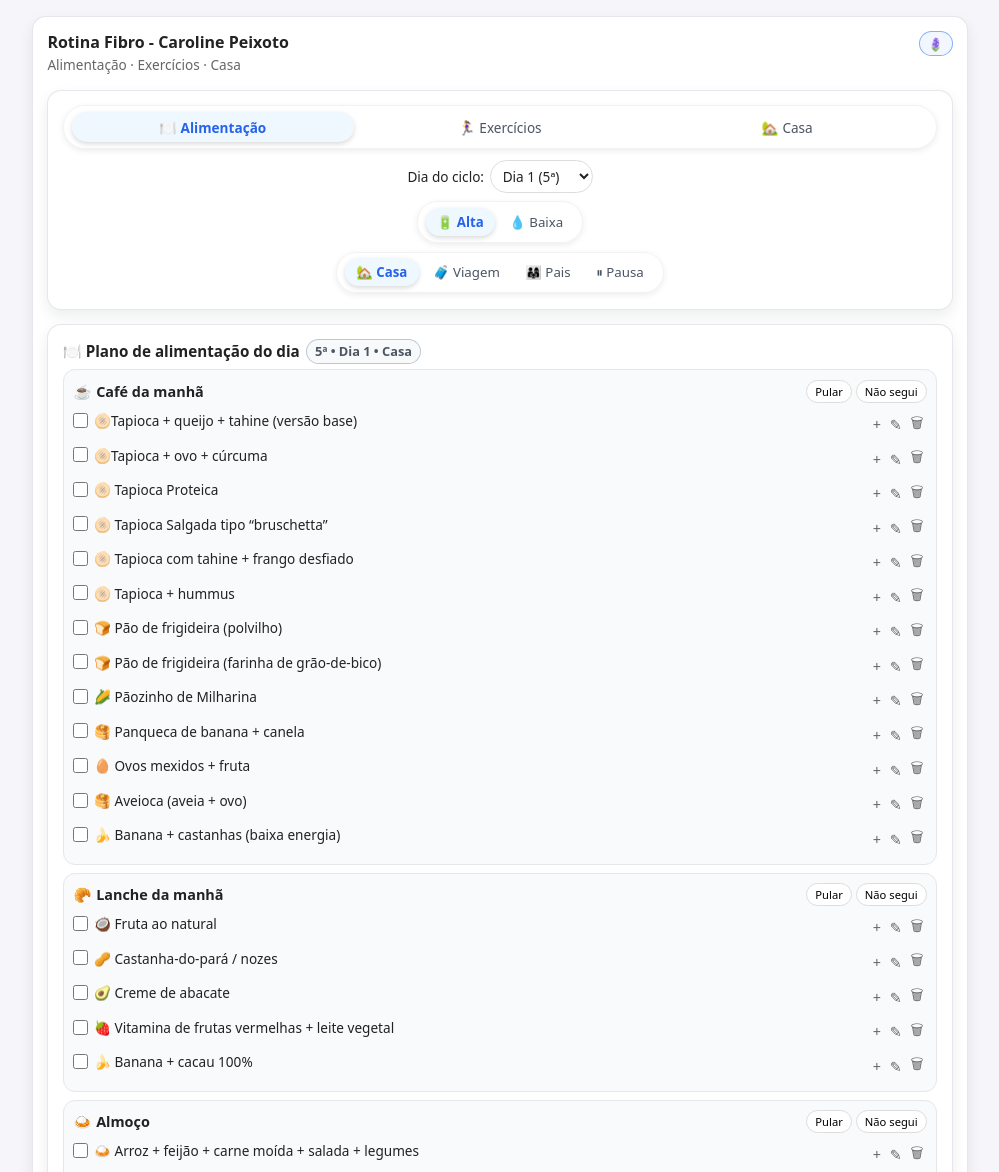
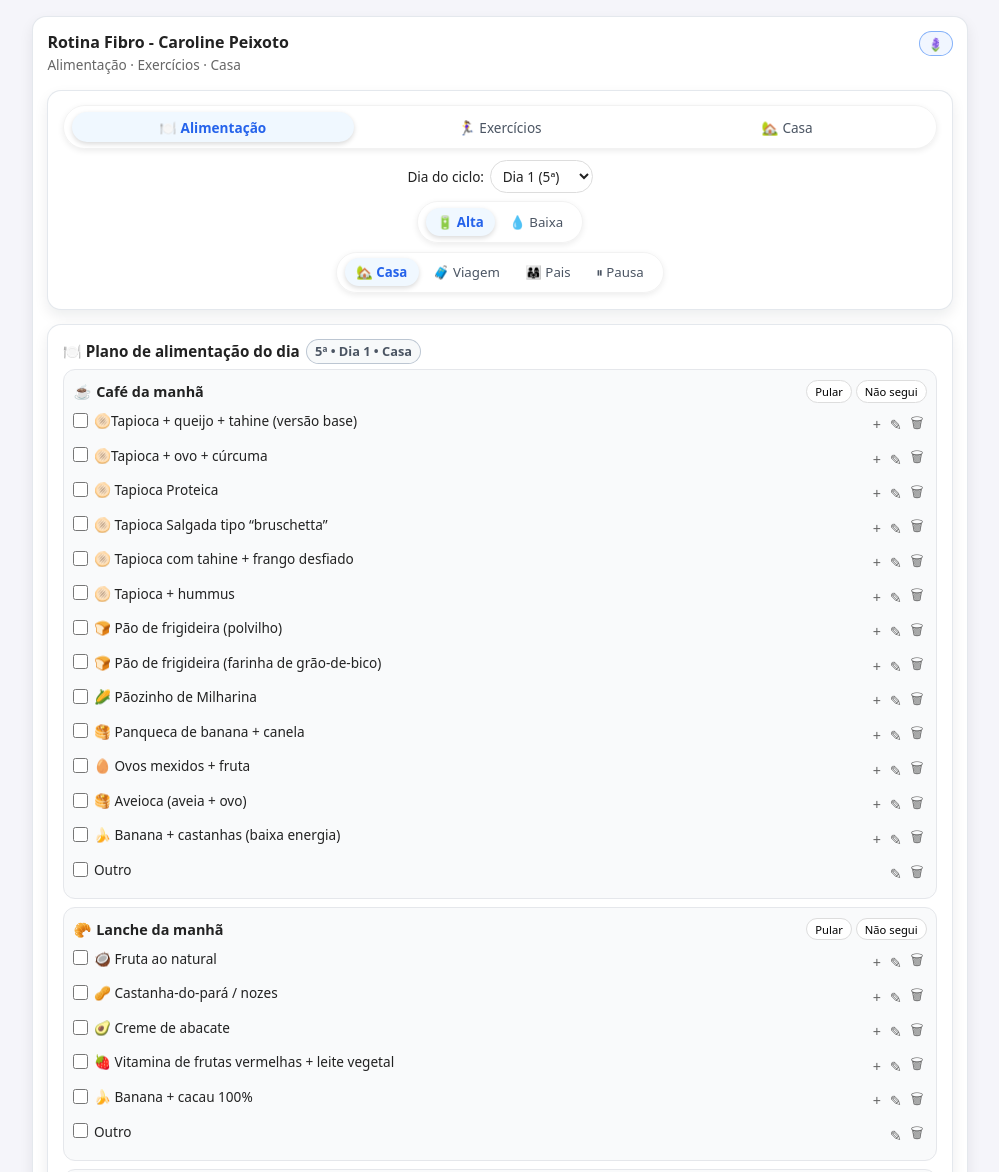
Before and after one commit to caprdj/Rotina, a plain HTML site: page index.html in a window 1280 px wide. Shown: the top 1172 px of the page, without its empty margins (140-1139 px from the left). Drawn offline with Linux system fonts and the light colour scheme.

Commit message:
Update index.html

```diff
--- a/index.html
+++ b/index.html
@@ -1064,6 +1064,7 @@ state.flexHistory = [];
         {id:"cafe11",nome:"🥚 Ovos mexidos + fruta",instrucao:"✔️ Perfeito para RI. ●  Receita: Mexa 2 ovos com sal; sirva com 1 fruta de baixo IG (kiwi, morango, maçã)."},
        {id:"cafe12",nome:"🥞 Aveioca (aveia + ovo)",instrucao:"✔️ Boa para RI. ●  Receita: 1 ovo + 2 colheres de aveia + pitada de sal. Frite como uma crepioca. ● Dica: adicione cúrcuma para anti-inflamatório."},
          {id:"cafe13",nome:"🍌 Banana + castanhas (baixa energia)",instrucao:"✔️ Ok para RI se usar banana pequena. ● Receita: Corte a banana, coloque castanhas por cima. ● Dica: adicione chia → baixa IG."},
+         {id:"out",nome:"Outro",instrucao:""},
 
 
         ]
@@ -1074,7 +1075,8 @@ state.flexHistory = [];
           {id:"lm2",nome:"🥜 Castanha-do-pará / nozes",instrucao:"✔️ Ótimo para RI. ●  Receita: 2 unidades, não mais (muita gordura = inflamação)."},
           {id:"lm3",nome:"🥑 Creme de abacate",instrucao:"✔️ Perfeito para RI e anti-inflamatório. ● Receita: amasse ½ abacate + limão + canela."},
           {id:"lm4",nome:"🍓 Vitamina de frutas vermelhas + leite vegetal",instrucao:"✔️ Excelente para RI. ● Receita: ½ xícara de morangos congelados + leite vegetal + 1 colher chia."},
-          {id:"lm5",nome:"🍌 Banana + cacau 100%",instrucao:"✔️ Usar banana pequena. ● Receita: amasse banana, misture cacau e canela."}
+          {id:"lm5",nome:"🍌 Banana + cacau 100%",instrucao:"✔️ Usar banana pequena. ● Receita: amasse banana, misture cacau e canela."},
+          {id:"out",nome:"Outro",instrucao:""},
         ]
       },
       almoco:{ label:"Almoço", icon:"🍛",
@@ -1092,7 +1094,8 @@ state.flexHistory = [];
           {id:"al11",nome:"🍠 Purê de batata-doce + carne moída",instrucao:"✔️ Bom para RI se porção pequena (4 colheres)."},
           {id:"al12",nome:"🧆 Grão-de-bico + arroz + abobrinha",instrucao:"✔️ Riquíssimo em fibra. ● Receita: junte na panela e aqueça com cúrcuma + limão."},
           {id:"al13",nome:"🥗 Legumes Assados + Frango + Salada",instrucao:"Receita rápida dos legumes: Misture: abobrinha + cenoura + brócolis + cebola. Tempere com azeite, sal, páprica e alecrim. 20–25 min no forno ou airfryer (pré-assado e congelado). ● Frango rapidinho: Tempere com sal, alho, limão e páprica. 3–4 min de cada lado na frigideira. ● Dicas anti-inflamatórias: Use cúrcuma no frango. Adicione gergelim por cima. Vantagem RI: baixo índice glicêmico, muita fibra e proteína."},
-          {id:"al14",nome:"🌿 Finalizações anti-inflamatórias: Cúrcuma fria. Gergelim. Cebolinha. Azeite extravirgem. ✔️ Todas compatíveis com RI.",instrucao:""}
+          {id:"al14",nome:"🌿 Finalizações anti-inflamatórias: Cúrcuma fria. Gergelim. Cebolinha. Azeite extravirgem. ✔️ Todas compatíveis com RI.",instrucao:""},
+          {id:"out",nome:"Outro",instrucao:""},
 
 
 
@@ -1106,7 +1109,8 @@ state.flexHistory = [];
           {id:"lt3",nome:"🍿 Pipoca na Água",instrucao:"Ingredientes: 2–3 colheres de milho, 1 colher de sopa de água, Sal e temperos a gosto. ● Tempere depois ● Por que é boa? ✔️ Quase sem calorias ✔️ Sem gordura inflamatória ✔️ Ótima para comer à noite. 🍿 Porção Ideal:✔️ 1 tigela pequena (≈ 3 xícaras de pipoca estourada)• Mantém a glicemia estável e evita exageros."},
           {id:"lt4",nome:"🍿 Pipoca Turbinada Antioxidante",instrucao:"Para temperar depois de pronta: ½ colher de chá de cúrcuma. Pitada de pimenta-do-reino. Páprica. Fio finíssimo de azeite. Alecrim em pó ● Por que funciona: ✔️ Anti-inflamatório completo ✔️ Ajuda na dor músculo-esquelética ✔️ Dá saciedade e controla glicemia. 🍿 Porção Ideal:✔️ 1 tigela pequena (≈ 3 xícaras de pipoca estourada)• Mantém a glicemia estável e evita exageros."},
           {id:"lt5",nome:"🍿 Pipoca “Sabor Queijo” sem lactose",instrucao:"Faça a pipoca (versão leve ou clássica). Polvilhe nutritional yeast por cima. Misture com colher ou sacudindo o pote. ● Sabor: 🔸 Fica com gosto de queijo parmesão! 🔸 100% seguro para fibro + RI. 🍿 Porção Ideal:✔️ 1 tigela pequena (≈ 3 xícaras de pipoca estourada)• Mantém a glicemia estável e evita exageros."},
-          {id:"lt6",nome:"🍿 Pipoca Doce Leve (sem açúcar)",instrucao:"Canela, ½ colher de cacau 100% ● Opcional: 1 tiquinho de stevia se quiser doce ● Modo: Polvilhe tudo por cima e mexa. ● Por que é boa? ✔️ Não usa açúcar ✔️ Sabor de “pipoca doce” sem subir glicose.  🍿 Porção Ideal:✔️ 1 tigela pequena (≈ 3 xícaras de pipoca estourada)• Mantém a glicemia estável e evita exageros."}
+          {id:"lt6",nome:"🍿 Pipoca Doce Leve (sem açúcar)",instrucao:"Canela, ½ colher de cacau 100% ● Opcional: 1 tiquinho de stevia se quiser doce ● Modo: Polvilhe tudo por cima e mexa. ● Por que é boa? ✔️ Não usa açúcar ✔️ Sabor de “pipoca doce” sem subir glicose.  🍿 Porção Ideal:✔️ 1 tigela pequena (≈ 3 xícaras de pipoca estourada)• Mantém a glicemia estável e evita exageros."},
+          {id:"out",nome:"Outro",instrucao:""},
 
         ]
       },
@@ -1123,7 +1127,8 @@ state.flexHistory = [];
           {id:"ja8",nome:"🥣 Sopa caseira congelada",instrucao:"→ finalize com azeite."},
 
           {id:"ja9",nome:"🥗 Bowl rápido (arroz + proteína + legumes)",instrucao:"Receita: misture tudo em uma tigela e finalize com limão."},
-          {id:"ja10",nome:"🎃 Purê + frango (Versão conforto.)",instrucao:"Receita: purê descongelado + frango desfiado."}
+          {id:"ja10",nome:"🎃 Purê + frango (Versão conforto.)",instrucao:"Receita: purê descongelado + frango desfiado."},
+          {id:"out",nome:"Outro",instrucao:""},
         ]
       },
       ceia:{ label:"Ceia", icon:"🌙",
@@ -1131,7 +1136,8 @@ state.flexHistory = [];
           {id:"ce1",nome:"🌼 Chá de camomila",instrucao:"Camomila, erva-doce, cidreira. ✔️ relaxa para dor e sono. "},
           {id:"ce2",nome:"🍌 Banana + cacau",instrucao:"✔️ pequena porção."},
           {id:"ce3",nome:"🥝 Kiwi",instrucao:"✔️ baixo IG."},
-           {id:"ce4",nome:"🍎 Fruta leve",instrucao:"maçã, morango, pêra."}
+           {id:"ce4",nome:"🍎 Fruta leve",instrucao:"maçã, morango, pêra."},
+           {id:"out",nome:"Outro",instrucao:""},
         ]
       }
     };
```
